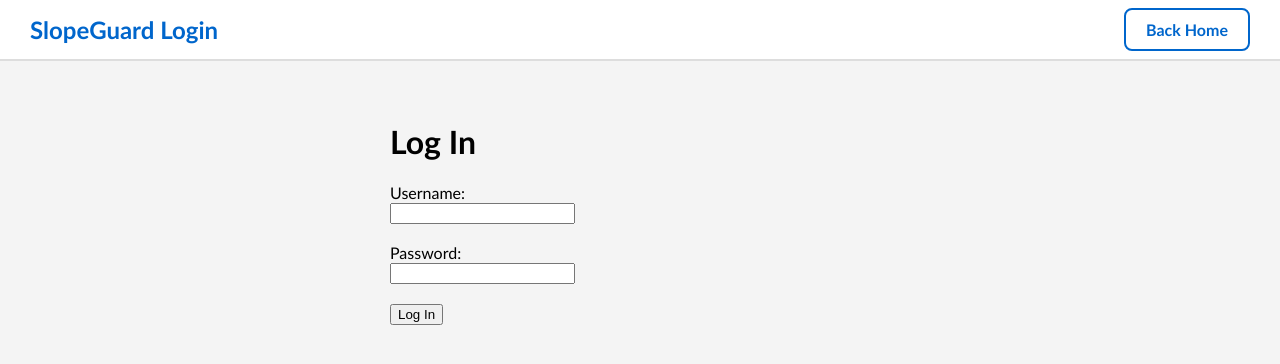
After one commit to jmarty-create/cs27-internal-assessment-link-jmarty, a Flask app: page /login in a window 1280 px wide. The commit adds this page. Shown: the top 364 px of the page. Run offline with Flask 3, Linux system fonts and the light colour scheme.

Commit message:
This took way longer than it shouldve but I have managed to complete the login functionality. I was very stumped on how the session key and "session" part of flask worked but seems to work now.

```diff
--- a/app.py
+++ b/app.py
@@ -1,8 +1,10 @@
-from flask import Flask, render_template, request
+from flask import Flask, render_template, request,session,redirect
+from werkzeug.utils import redirect
 from evaluation import calculate_risk
-from database import save_assessment,get_all_user_evaluations,get_single_evaluation,create_user
+from database import save_assessment,get_all_user_evaluations,get_single_evaluation,create_user,verify_user
 
 app = Flask(__name__)
+app.secret_key = "slopeguard_secret_key_123" #this is what allows me to use the "session" part in flask and helps me manage the log ins
 @app.route('/')
 def home():
     #telling flask to look inside templates folder, find home.html,and display it
@@ -14,22 +16,31 @@ def evaluate():
 
 @app.route('/calculate', methods=["POST"])
 def calculate():
+    if 'user_id' not in session:
+        return redirect('/login')
+
+    #Get the real logged-in user's ID from session
+    user_id = session['user_id']
+
    # here flask takes everything the user typed or selected in <form> using request.form
-   verdict, color, risk_score, eaws_danger, reason = calculate_risk(request.form)
-   user_id = 1 #palceholder for now because I havent implimented log in system
-   if risk_score == "N/A": #In case one of the hard stops is hit where there is no score given
-       numeric_score = 10.0
-   else:
-       numeric_score = float(risk_score)
-    #This line takes all the assesment info from user details and html inputs and runs the saving function from the database file
-   save_assessment(user_id=user_id, location=request.form["location"],eaws_danger=eaws_danger,risk_score=numeric_score,verdict=verdict,color=color,reason=reason)
+    verdict, color, risk_score, eaws_danger, reason = calculate_risk(request.form)
+    if risk_score == "N/A": #In case one of the hard stops is hit where there is no score given
+        numeric_score = 10.0
+    else:
+        numeric_score = float(risk_score)
+        #This line takes all the assesment info from user details and html inputs and runs the saving function from the database file
+    save_assessment(user_id=user_id, location=request.form["location"],eaws_danger=eaws_danger,risk_score=numeric_score,verdict=verdict,color=color,reason=reason)
 
     # render_template fills the html variables from the results and equates them to the python variable(left of equals is html and right is python that was calculated)
-   return render_template('results.html',verdict=verdict,color=color,score=risk_score,eaws=eaws_danger,reason=reason)
+    return render_template('results.html',verdict=verdict,color=color,score=risk_score,eaws=eaws_danger,reason=reason)
 
 @app.route('/compare', methods=["GET", "POST"])
 def compare():
-    user_id = 1  # Placeholder
+    # Make sure user is logged in first
+    if 'user_id' not in session:
+        return redirect('/login')
+    # Get the real logged-in user's ID from session
+    user_id = session['user_id']
 
     #taking the list of evaluations so the dropdown works
     past_evaluations = get_all_user_evaluations(user_id)
@@ -37,19 +48,21 @@ def compare():
     #If the user clicked compare(POST request)
     if request.method == "POST":
         past_id = request.form.get("past_id")
-        #Get past assessment
-        past_eval = get_single_evaluation(past_id)
 
-        #Get the latest assessment(the last item in the list)
-        latest_eval = past_evaluations[-1]
-        past_score = past_eval[0]
-        latest_score = latest_eval[2]
-        if latest_score > past_score:
-            result = f"Your last check ({latest_score}) is more dangerous than assessment number {past_id}."
-        elif latest_score < past_score:
-            result = f"Your last check ({latest_score}) is less dangerous than assessment number {past_id}."
-        else:
-            result = f"Your last check is equally as dangerous as assessment number{past_id}."
+        if past_id and past_evaluations:
+            #Get past assessment
+            past_eval = get_single_evaluation(past_id)
+
+            #Get the latest assessment(the last item in the list)
+            latest_eval = past_evaluations[-1]
+            past_score = past_eval[0]
+            latest_score = latest_eval[2]
+            if latest_score > past_score:
+                result = f"Your last check ({latest_score}) is more dangerous than assessment number {past_id}."
+            elif latest_score < past_score:
+                result = f"Your last check ({latest_score}) is less dangerous than assessment number {past_id}."
+            else:
+                result = f"Your last check is equally as dangerous as assessment number {past_id}."
 
     return render_template('compare.html', past_evaluations=past_evaluations, result=result)
 
@@ -62,5 +75,26 @@ def register():
         create_user(username, password)
     return render_template('register.html')
 
+@app.route('/login', methods=["GET", "POST"])
+def login():
+    if request.method == "POST":
+        username = request.form.get("username")
+        password = request.form.get("password")
+
+        #Check user information in the user database
+        user_id = verify_user(username, password)
+
+        if user_id:
+            session['user_id'] = user_id  #Save user session
+            return redirect('/')
+        else:
+            return "Invalid username or password! Please try again."
+    return render_template('login.html')
+
+@app.route('/logout')
+def logout():
+    session.clear()  #Log out the user
+    return redirect('/login')
+
 if __name__ == '__main__':
     app.run(debug=True)
--- /dev/null
+++ b/templates/login.html
@@ -0,0 +1,27 @@
+<!DOCTYPE html>
+<html>
+<head>
+    <title>Log in</title>
+    <link rel="stylesheet" href="{{ url_for('static', filename='style.css') }}">
+</head>
+<body>
+    <header class="navbar">
+        <div class="logo-area">
+            <span class="logo-text">SlopeGuard Login</span>
+        </div>
+        <div class="nav-buttons">
+            <!-- reroutes to the home page here-->
+            <a href="/" class="btn-secondary">Back Home</a>
+        </div>
+    </header>
+    <main style="padding: 40px; max-width: 500px; margin: 0 auto;">
+    <h1>Log In</h1>
+    <form action="/login" method="POST">
+        <label for="username">Username:</label><br>
+        <input type="text" id="username" name="username" required><br><br>
+        <label for="password">Password:</label><br>
+        <input type="password" id="password" name="password" required><br><br>
+        <button type="submit">Log In</button>
+    </form>
+</body>
+</html>
```
Also changed, not shown: database.py (+16 -0 lines), templates/home.html (+2 -10 lines).
